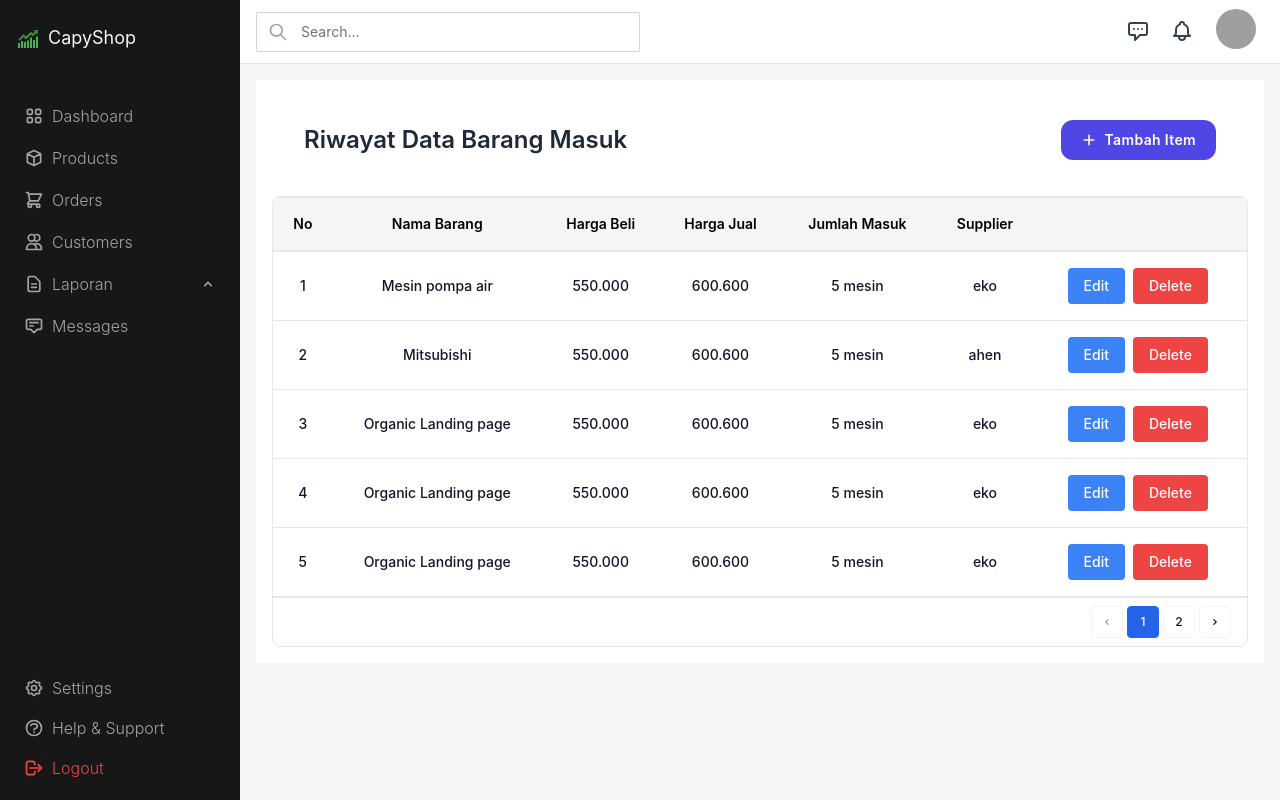
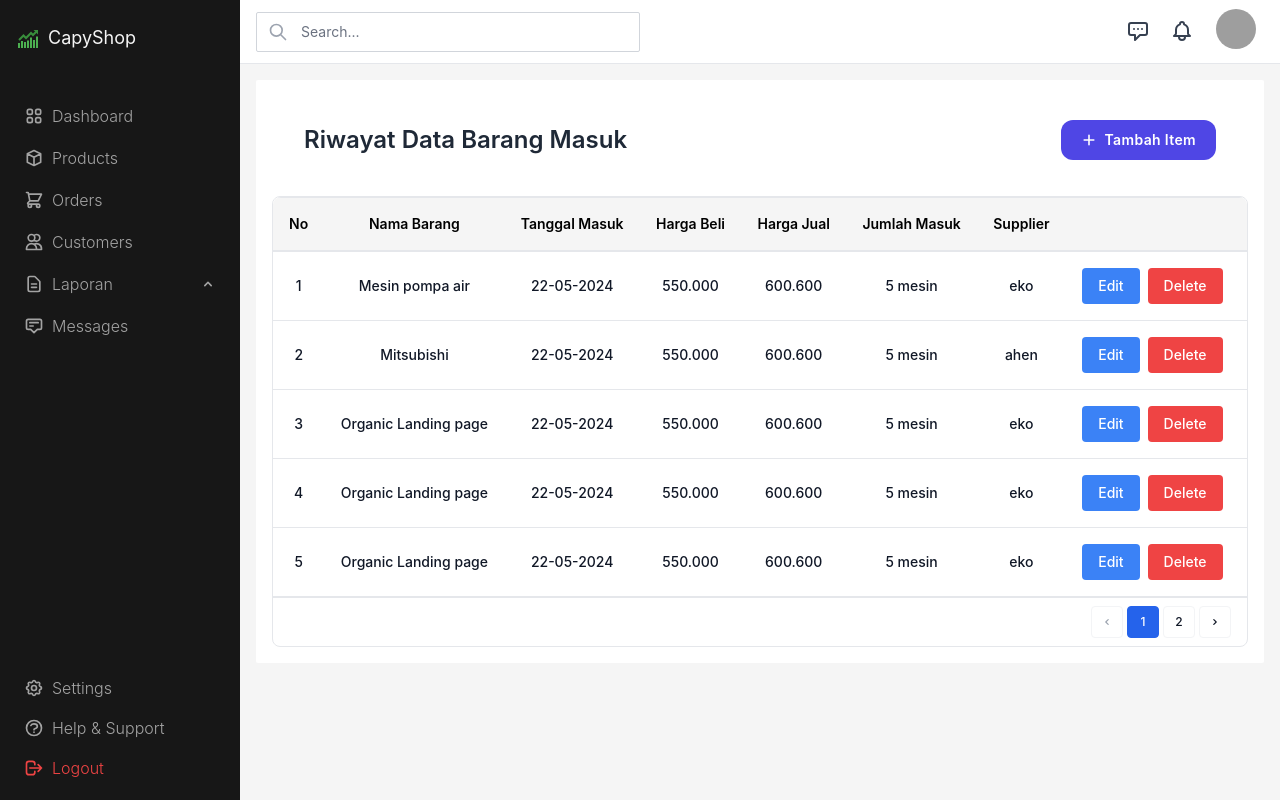
Before and after one commit to doni255/Tugas_Akhir, a React app in the folder Front_end/: page /dashboard_admin/barang_masuk in a window 1280 px wide. Built offline with nearby package versions, Linux system fonts and the light colour scheme; grey boxes are pictures that could not be loaded; the HTML template or start-up script is replaced by a standard one.

Commit message:
updated edit & form function product

```diff
--- a/Front_end/src/components/Barang_Masuk.jsx
+++ b/Front_end/src/components/Barang_Masuk.jsx
@@ -5,7 +5,7 @@ import EditButton from "./button/button_product/EditButton";
 import DeleteButton from "./button/button_product/DeleteButton";
 import Modal from "./Modal";
 import { barangMasuk } from "./hook/barang_masuk/dataBarangMasuk";
-import useBarangMasukData from "./hook/barang_masuk/useBarangMasuk";
+import useBarangMasukData from "./hook/barang_masuk/useBarangMasuk.jsx";
 
 // export const barangMasuk = [
 //   {
@@ -73,8 +73,9 @@ export default function Barang_Masuk() {
     currentPage,
     itemsPerPage,
     isEditModalOpen,
+    editedBarangMasuk,
     handleCloseEditModal,
-    editedBarangMasuk,
+    handleEditSubmit,
     handleEditClick,
     setEditedBarangMasuk,
     handleDeleteClick,
@@ -106,6 +107,7 @@ export default function Barang_Masuk() {
                 <tr className={"font-semibold"}>
                   <th className="px-4 py-4 text-center">No</th>
                   <th className="px-4 py-4 text-center">Nama Barang</th>
+                  <th className="px-4 py-4 text-center">Tanggal Masuk</th>
                   <th className="px-4 py-4 text-center">Harga Beli</th>
                   <th className="px-4 py-4 text-center">Harga Jual</th>
                   <th className="px-4 py-4 text-center">Jumlah Masuk</th>
@@ -116,7 +118,7 @@ export default function Barang_Masuk() {
 
               <tbody className="divide-y divide-gray-200">
                 {currentItems.map((barang) => (
-                  <tr key={barang.id}>
+                  <tr key={barang.id} className="hover:bg-gray-100  ">
                     <td
                       className={
                         "whitespace-nowrap px-4 py-4 text-center font-medium text-gray-900"
@@ -130,6 +132,13 @@ export default function Barang_Masuk() {
                       }
                     >
                       {barang.name}
+                    </td>
+                    <td
+                      className={
+                        "whitespace-nowrap px-4 py-4 text-center font-medium text-gray-900"
+                      }
+                    >
+                      {barang.tanggal_masuk}
                     </td>
                     <td
                       className={
@@ -221,10 +230,30 @@ export default function Barang_Masuk() {
 
           <div className="col-span-6 sm:col-span-6 ">
             <label
+              htmlFor="ProductName"
+              className="block text-sm font-medium text-gray-700"
+            >
+              Tanggal Masuk:
+            </label>
+            <input
+              type="date"
+              value={editedBarangMasuk.tanggal_masuk}
+              onChange={(e) =>
+                setEditedBarangMasuk({
+                  ...editedBarangMasuk,
+                  tanggal_masuk: e.target.value,
+                })
+              }
+              className="mt-1 w-full rounded-md border-gray-200 bg-white text-sm text-gray-700 shadow-sm"
+            />
+          </div>
+
+          <div className="col-span-6 sm:col-span-6 ">
+            <label
               htmlFor="Category"
               className="block text-sm font-medium text-gray-700"
             >
-              Kategori Produk:
+              Harga Beli:
             </label>
             <input
               type="text"
@@ -244,7 +273,7 @@ export default function Barang_Masuk() {
               htmlFor="Price"
               className="block text-sm font-medium text-gray-700"
             >
-              Price:
+              Harga Jual:
             </label>
             <input
               type="text"
@@ -263,7 +292,7 @@ export default function Barang_Masuk() {
               htmlFor="Stock"
               className="block text-sm font-medium text-gray-700"
             >
-              Stock:
+              Jumlah Masuk:
             </label>
             <input
               type="text"
@@ -282,7 +311,7 @@ export default function Barang_Masuk() {
               htmlFor="Stock"
               className="block text-sm font-medium text-gray-700"
             >
-              Stock:
+              Nama Supplier:
             </label>
             <input
               type="text"
--- a/Front_end/src/components/Dashboard.jsx
+++ b/Front_end/src/components/Dashboard.jsx
@@ -12,12 +12,12 @@ export default function Dashboard() {
       <div className="flex flex-col gap-4 h-full overflow-y-auto p-4">
         <DashboardStatsGrid />
         <div className="flex flex-row gap-4 w-full">
-        <TransactionChart />
-        <BuyerProfileChart />
+          {/* <TransactionChart />
+        <BuyerProfileChart /> */}
         </div>
         <div className="flex flex-row gap-4 w-full">
-        <RecentOrders />
-        <PopularProducts />
+          {/* <RecentOrders />
+        <PopularProducts /> */}
         </div>
         {/* <p>this is dashboard</p> <Link to="/products">go to products</Link> */}
       </div>
--- a/Front_end/src/components/DashboardStatsGrid.jsx
+++ b/Front_end/src/components/DashboardStatsGrid.jsx
@@ -9,7 +9,7 @@ function DashboardStatsGrid() {
           <IoBagHandle className="text-2xl text-white" />
         </div>
         <div className="pl-4">
-          <span className="text-sm text-gray-500 font-light">Total Sales</span>
+          <span className="text-sm text-gray-500 font-light">Total Data Mesin</span>
           <div className="flex items-center">
             <strong className="text-xl text-gray-700 font-semibold">
               $3452.60
@@ -24,7 +24,7 @@ function DashboardStatsGrid() {
         </div>
         <div className="pl-4">
           <span className="text-sm text-gray-500 font-light">
-            Total Expenses
+            Total Data Supplier
           </span>
           <div className="flex items-center">
             <strong className="text-xl text-gray-700 font-semibold">
@@ -40,7 +40,7 @@ function DashboardStatsGrid() {
         </div>
         <div className="pl-4">
           <span className="text-sm text-gray-500 font-light">
-            Total Expenses
+            Total Stok Barang
           </span>
           <div className="flex items-center">
             <strong className="text-xl text-gray-700 font-semibold">
@@ -56,7 +56,7 @@ function DashboardStatsGrid() {
         </div>
         <div className="pl-4">
           <span className="text-sm text-gray-500 font-light">
-            Total Expenses
+            Total User
           </span>
           <div className="flex items-center">
             <strong className="text-xl text-gray-700 font-semibold">
--- a/Front_end/src/components/Products.jsx
+++ b/Front_end/src/components/Products.jsx
@@ -213,7 +213,7 @@ export default function Products() {
 
             <tbody>
               {currentItems.map((product) => (
-                <tr key={product.id} className=" border-b border-t-gray-200">
+                <tr key={product.id} className="hover:bg-gray-100">
                   <td className="gap-x-4 items-center py-4 pl-10">
                     <input
                       type="checkbox"
--- a/Front_end/src/components/hook/barang_masuk/dataBarangMasuk.jsx
+++ b/Front_end/src/components/hook/barang_masuk/dataBarangMasuk.jsx
@@ -3,6 +3,7 @@ export const barangMasuk = [
     id: 1,
     No: "1",
     name: "Mesin pompa air",
+    tanggal_masuk: "22-05-2024",
     harga_beli: "550.000",
     harga_jual: "600.600",
     jumlah_masuk: "5 mesin",
@@ -12,6 +13,7 @@ export const barangMasuk = [
     id: 2,
     No: "2",
     name: "Mitsubishi",
+    tanggal_masuk: "22-05-2024",
     harga_beli: "550.000",
     harga_jual: "600.600",
     jumlah_masuk: "5 mesin",
@@ -21,6 +23,7 @@ export const barangMasuk = [
     id: 3,
     No: "3",
     name: "Organic Landing page",
+    tanggal_masuk: "22-05-2024",
     harga_beli: "550.000",
     harga_jual: "600.600",
     jumlah_masuk: "5 mesin",
@@ -30,6 +33,7 @@ export const barangMasuk = [
     id: 4,
     No: "4",
     name: "Organic Landing page",
+    tanggal_masuk: "22-05-2024",
     harga_beli: "550.000",
     harga_jual: "600.600",
     jumlah_masuk: "5 mesin",
@@ -39,6 +43,7 @@ export const barangMasuk = [
     id: 5,
     No: "5",
     name: "Organic Landing page",
+    tanggal_masuk: "22-05-2024",
     harga_beli: "550.000",
     harga_jual: "600.600",
     jumlah_masuk: "5 mesin",
@@ -48,9 +53,21 @@ export const barangMasuk = [
     id: 6,
     No: "6",
     name: "Organic Landing page",
+    tanggal_masuk: "22-05-2024",
     harga_beli: "550.000",
     harga_jual: "600.600",
     jumlah_masuk: "5 mesin",
     nama_supplier: "eko",
   },
+  {
+    id: 7,
+    No: "7",
+    name: "Organic Landing page",
+    tanggal_masuk: "",
+    harga_beli: "550.000",
+    harga_jual: "600.600",
+    jumlah_masuk: "5 mesin",
+    nama_supplier: "eko",
+  },
+
 ];
--- a/Front_end/src/components/hook/barang_masuk/useBarangMasuk.js
+++ b/Front_end/src/components/hook/barang_masuk/useBarangMasuk.jsx
@@ -1,8 +1,33 @@
 // hooks/useBarangMasukData.js
 import { useState } from "react";
 import { barangMasuk } from "./dataBarangMasuk";
+
+const formatDateForInput = (dateString) => {
+  if (!dateString) {
+    console.error("dateString is undefined or null");
+    return "";
+  }
+  const [day, month, year] = dateString.split("-");
+  return `${year}-${month}-${day}`;
+};
+
+const formatDateForDisplay = (dateString) => {
+  if (!dateString) {
+    console.error("dateString is undefined or null");
+    return "";
+  }
+  const [year, month, day] = dateString.split("-");
+  return `${day}-${month}-${year}`;
+};
+
 const useBarangMasukData = () => {
-  const [barangMasukData, setBarangMasukData] = useState(barangMasuk);
+  // const [barangMasukData, setBarangMasukData] = useState(barangMasuk);
+  const [barangMasukData, setBarangMasukData] = useState(
+    barangMasuk.map((item) => ({
+      ...item,
+      tanggal_masuk: item.tanggal_masuk || "01-01-1970", // Menggunakan nilai default jika tanggal_masuk kosong atau undefined
+    }))
+  );
   const [isModalOpen, setIsModalOpen] = useState(false);
   const [selectedBarangMasuk, setSelectedBarangMasuk] = useState(null);
 
@@ -11,6 +36,7 @@ const useBarangMasukData = () => {
     id: null,
     No: "",
     name: "",
+    tanggal_masuk: "",
     harga_beli: "",
     harga_jual: "",
     jumlah_masuk: "",
@@ -25,7 +51,19 @@ const useBarangMasukData = () => {
   const handleEditClick = (id) => {
     const barang = barangMasukData.find((item) => item.id === id);
     if (barang) {
-      setEditedBarangMasuk(barang);
+      console.log("Select barang for editing:", barang);
+      if (barang.tanggal_masuk) {
+        setEditedBarangMasuk({
+          ...barang,
+          tanggal_masuk: formatDateForInput(barang.tanggal_masuk),
+        });
+      } else {
+        console.error("Tanggal masuk is undefined or invalid");
+        setEditedBarangMasuk({
+          ...barang,
+          tanggal_masuk: "",
+        });
+      }
       setIsEditModalOpen(true);
     } else {
       console.error(`Barang Masuk with ID: ${id} not found.`);
@@ -33,19 +71,27 @@ const useBarangMasukData = () => {
   };
 
   const handleEditSubmit = (editedData) => {
+    console.log("Submitting edited data:", editedData);
+
     // Update the product in the products state
-    const updatedBarangMasuk = barangMasuk.map((barangMasuk) =>
-      barangMasuk.id === editedData.id ? editedData : barangMasuk
+    const updatedBarangMasuk = barangMasuk.map((barang) =>
+      barang.id === editedData.id
+        ? {
+            ...editedData,
+            tanggal_masuk: formatDateForDisplay(editedData.tanggal_masuk),
+          }
+        : barang
     );
-    setEditedBarangMasuk(updatedProducts);
+    setBarangMasukData(updatedBarangMasuk);
     setIsEditModalOpen(false); // Mengubah menjadi setIsEditModalOpen
     setEditedBarangMasuk({
       id: null,
       name: "",
-      category: "",
-      imageUrl: "",
-      price: "",
-      stock: "",
+      tanggal_masuk: "",
+      harga_beli: "",
+      harga_jual: "",
+      jumlah_masuk: "",
+      nama_supplier: "",
     });
   };
 
@@ -55,6 +101,7 @@ const useBarangMasukData = () => {
       id: null,
       No: "",
       name: "",
+      tanggal_masuk: "",
       harga_beli: "",
       harga_jual: "",
       jumlah_masuk: "",
@@ -87,6 +134,10 @@ const useBarangMasukData = () => {
   const indexOfFirstItem = indexOfLastItem - itemsPerPage;
   const currentItems = barangMasukData.slice(indexOfFirstItem, indexOfLastItem);
 
+  currentItems.forEach((item) => {
+    console.log("Current item:", item);
+  });
+
   const paginate = (pageNumber) => setCurrentPage(pageNumber);
 
   return {
```
Lines whose indentation alone changed are shown as unchanged.
